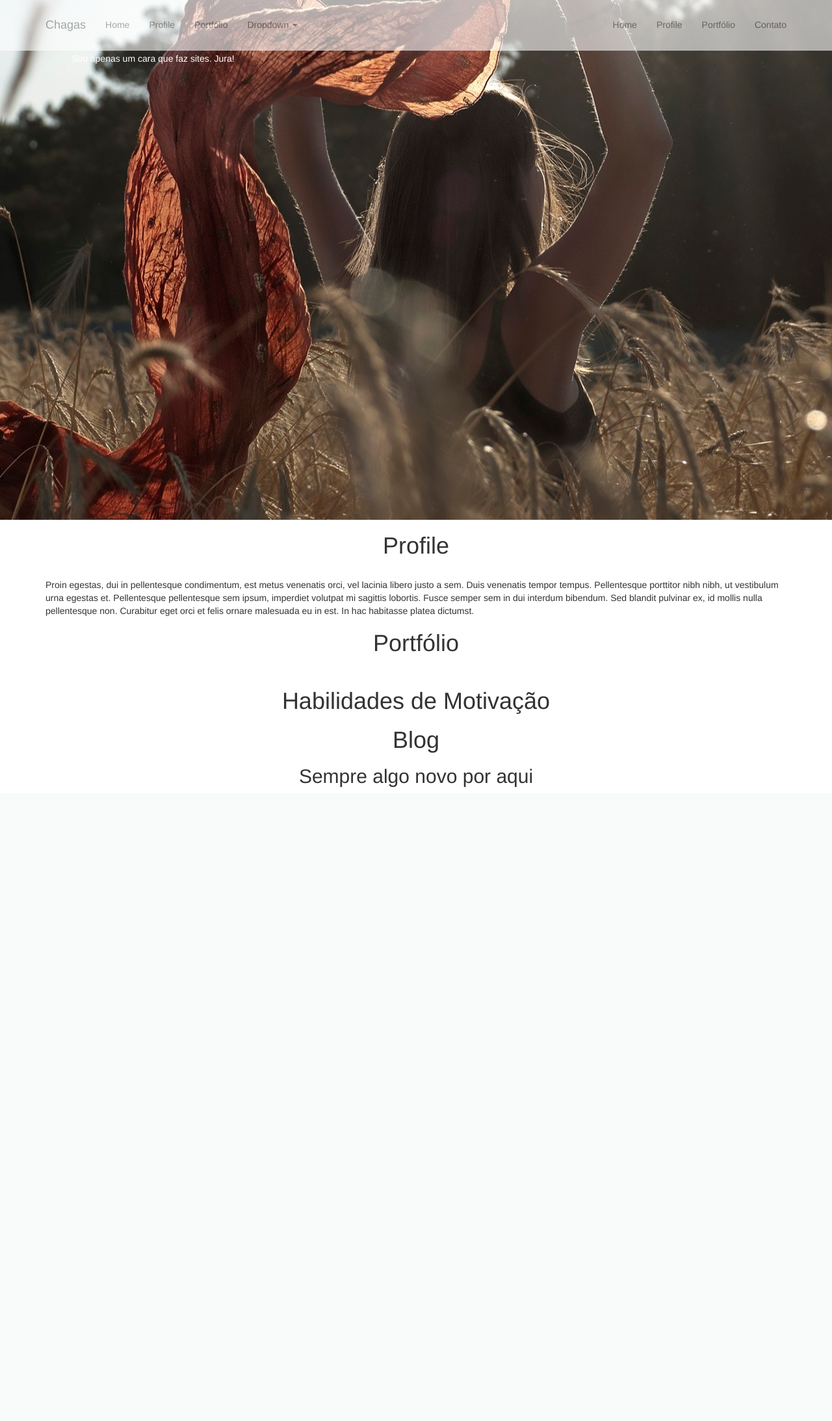
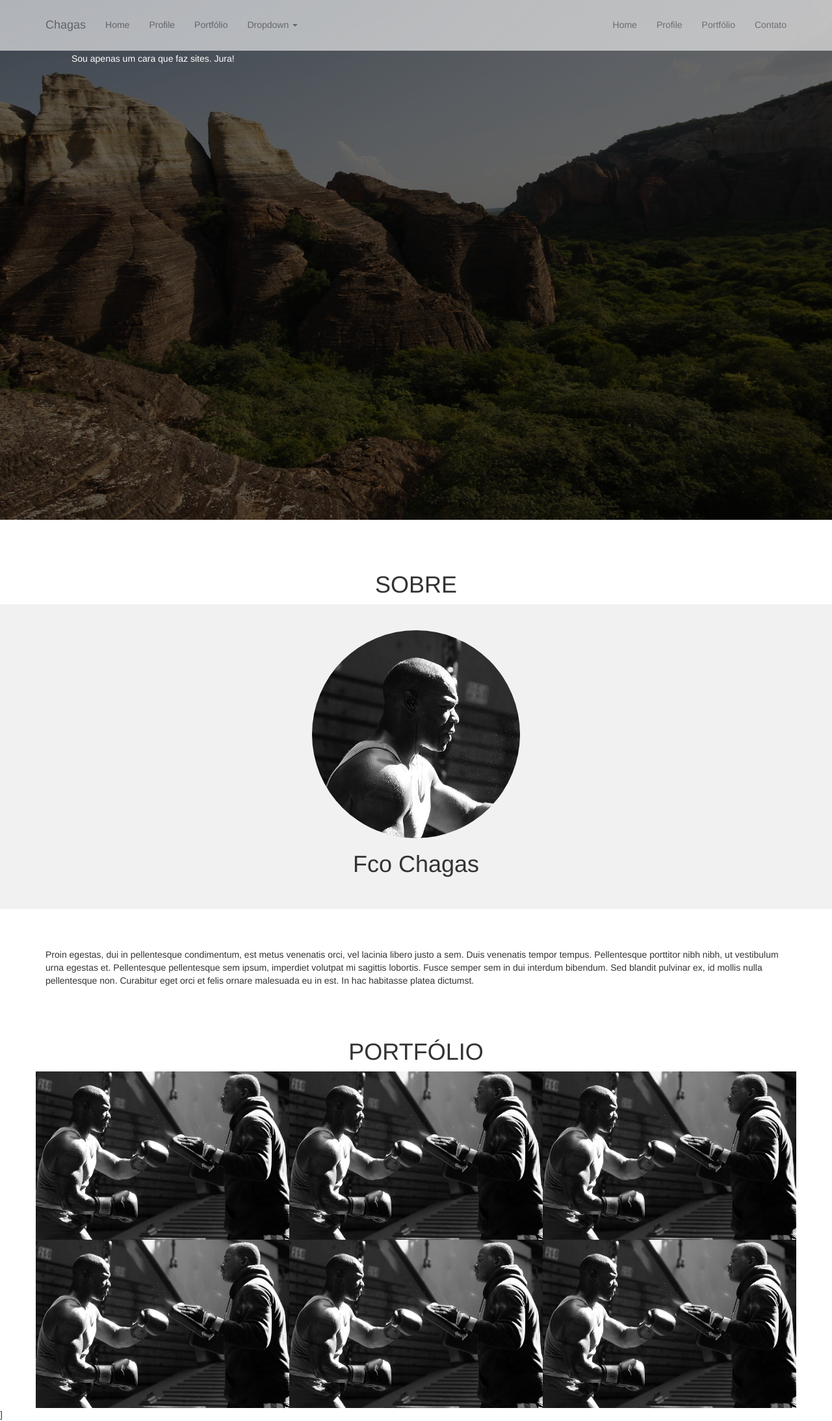
Before and after one commit to sunfreitas/sunfreitas.github.io, a PHP site: page / in a window 1280 px wide. Shown: the whole page at 65% size. Before the commit the page ends 1221 px from the top, so only its background shows below. Run offline with PHP 8.4, Linux system fonts and the light colour scheme; some libraries are stand-ins or nearby versions.

Commit message:
Mais imagens e ajustes de layout

```diff
--- a/css/style.css
+++ b/css/style.css
@@ -1,9 +1,11 @@
 header{
 	min-height: 520px;
 	padding:80px 0 0 80px;
-	background: url(../images/flickr_12.jpg) center center;
+	background: url(../images/flickr_11.jpg) center center;
 	color:white;
+	margin-bottom: 80px;
 }
+.title{text-transform: uppercase;}
 .sun{
 	text-align: center;
 }
@@ -11,3 +13,14 @@ header{
 	background-color: rgba(0,0,0,0);
 	border-color: rgba(0,0,0,0);
 }
+.about, .whoiam{
+	margin-bottom: 60px;
+}
+.portfolio .row .col-md-4{
+	padding:0;
+}
+@media(max-width: 990px){
+	.portfolio .row .col-md-4{
+		padding:2px 0;
+	}
+}
--- a/index.html
+++ b/index.html
@@ -66,37 +66,53 @@
 		</div>
 	</header>
 
+  <h1 id="sobre" class="sun title">Sobre</h1>
+
+  <section class="about" style="background:#F1F1F1; text-align:center; padding:40px 0;">
+
+    <div style="width:320px;margin:0 auto;">
+      <img class="img-responsive img-circle" src="./images/profile-gs-01.jpg">
+    </div>
+
+    <h1>Fco Chagas</h1>
+  </section>
+
 	<div class="container">
 		<section class="whoiam">
-			<h1 class="sun title">Profile</h1>
-      <img src="">
 			<p>Proin egestas, dui in pellentesque condimentum, est metus venenatis orci, vel lacinia libero justo a sem. Duis venenatis tempor tempus. Pellentesque porttitor nibh nibh, ut vestibulum urna egestas et. Pellentesque pellentesque sem ipsum, imperdiet volutpat mi sagittis lobortis. Fusce semper sem in dui interdum bibendum. Sed blandit pulvinar ex, id mollis nulla pellentesque non. Curabitur eget orci et felis ornare malesuada eu in est. In hac habitasse platea dictumst.</p>
 		</section>
+  </div>
 
+  <div class="container">
 		<section class="portfolio">
 			<h1 class="sun title">Portfólio</h1>
-			<div>
-        <div class="imagem">
-          <img src="">
+        <div class="row">
+          <div class="col-sm-6 col-md-4">
+            <img class="img-responsive" src="./images/mosaico-gs-01.jpg">
+          </div>
+          <div class="col-sm-6 col-md-4">
+            <img class="img-responsive" src="./images/mosaico-gs-01.jpg">
+          </div>
+          <div class="col-sm-6 col-md-4">
+            <img class="img-responsive" src="./images/mosaico-gs-01.jpg">
+          </div>
+          <div class="col-sm-6 col-md-4">
+            <img class="img-responsive" src="./images/mosaico-gs-01.jpg">
+          </div>
+          <div class="col-sm-6 col-md-4">
+            <img class="img-responsive" src="./images/mosaico-gs-01.jpg">
+          </div>
+          <div class="col-sm-6 col-md-4">
+            <img class="img-responsive" src="./images/mosaico-gs-01.jpg">
+          </div>
         </div>
-      </div>
-		</section>
-
-		<section class="skills">
-			<h1 class="sun title">Habilidades de Motivação</h1>
-			<h2></h2>
-		</section>
-
-		<section class="blog">
-			<h1 class="sun title">Blog</h1>
-			<h2 class="sun subtitle">Sempre algo novo por aqui</h2>
-			<p class="sun content"></p>
-		</section>
-
-		<section class="testimonials">
-
 		</section>
 	</div>
+
+  <div class="container-fluid">
+
+  </div>]
+
     <script src="http://ajax.googleapis.com/ajax/libs/jquery/1.11.1/jquery.min.js"></script>
     <script src="js/bootstrap.min.js"></script>
     <script type="text/javascript">
```
Also changed, not shown: images/flickr_11.jpg (added), images/mosaico-01.jpg (added), images/mosaico-gs-01.jpg (added), images/profile-gs-01.jpg (added).
